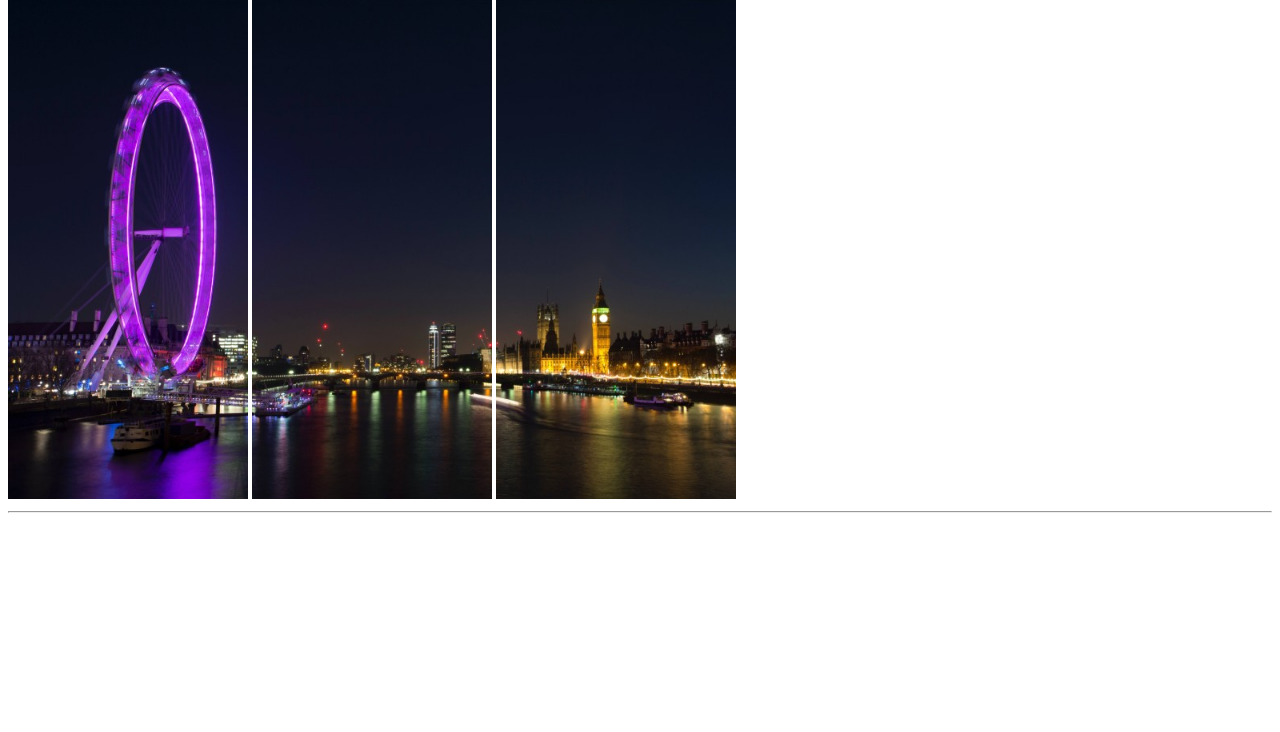
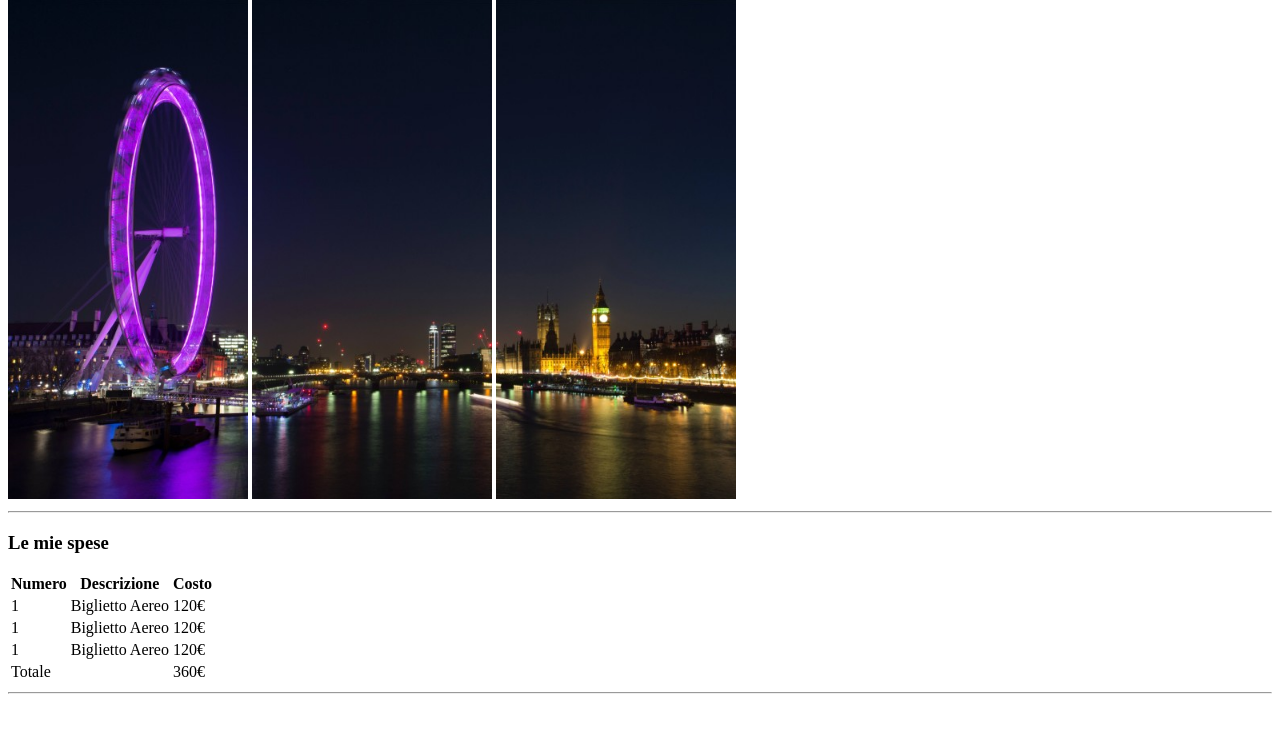
Before and after one commit to LorenzoLemmi/html-london-trip, a plain HTML site: page index.html in a window 1280 px wide. Shown: the part 68-800 px from the top of the page. Drawn offline with Linux system fonts and the light colour scheme.

Commit message:
feat: My expenses

```diff
--- a/index.html
+++ b/index.html
@@ -16,6 +16,45 @@
             <hr>
         </section>
         <!--End-->
+
+        <!--Le mie spese-->
+        <section>
+            <h3>Le mie spese</h3>
+            <table>
+                <thead>
+                    <tr>
+                        <th>Numero</th>
+                        <th>Descrizione</th>
+                        <th>Costo</th>
+                    </tr>
+                </thead>
+                <tbody>
+                    <tr>
+                        <td>1</td>
+                        <td>Biglietto Aereo</td>
+                        <td>120€</td>
+                    </tr>
+                    <tr>
+                        <td>1</td>
+                        <td>Biglietto Aereo</td>
+                        <td>120€</td>
+                    </tr>
+                    <tr>
+                        <td>1</td>
+                        <td>Biglietto Aereo</td>
+                        <td>120€</td>
+                    </tr>
+                </tbody>
+                <tfoot>
+                    <tr>
+                        <td colspan="2">Totale</td>
+                        <td>360€</td>
+                    </tr>
+                </tfoot>
+            </table>
+        </section>
+        <hr>
+        <!--End-->
     </main>
 
 </body>
```
